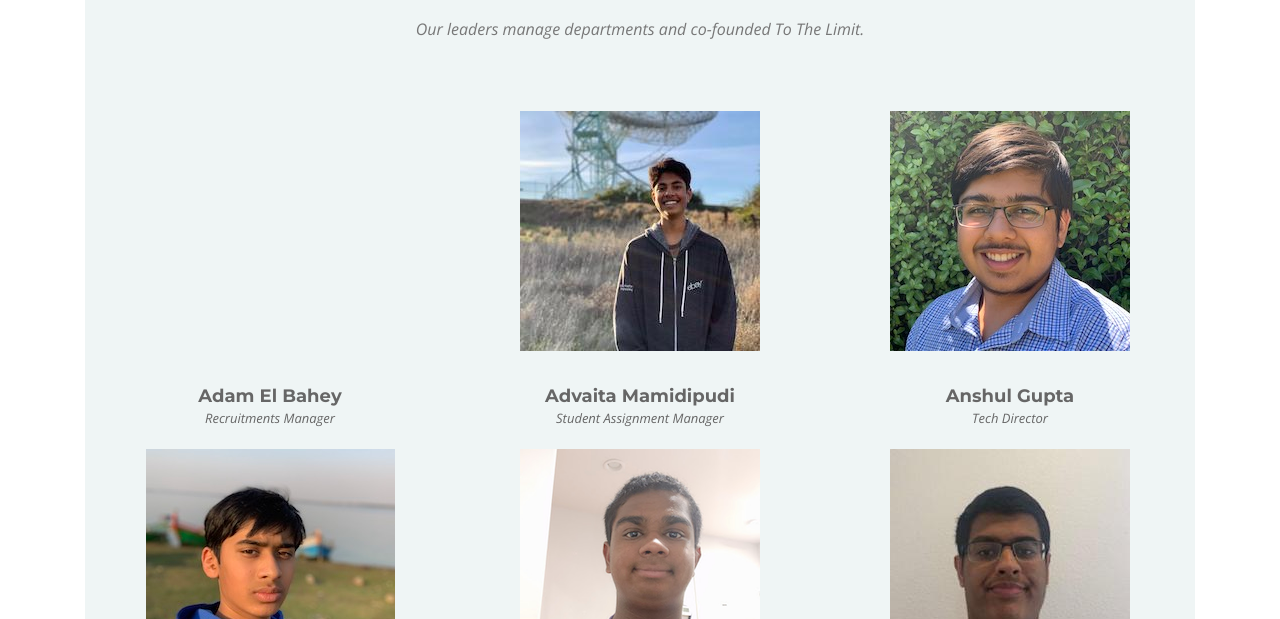
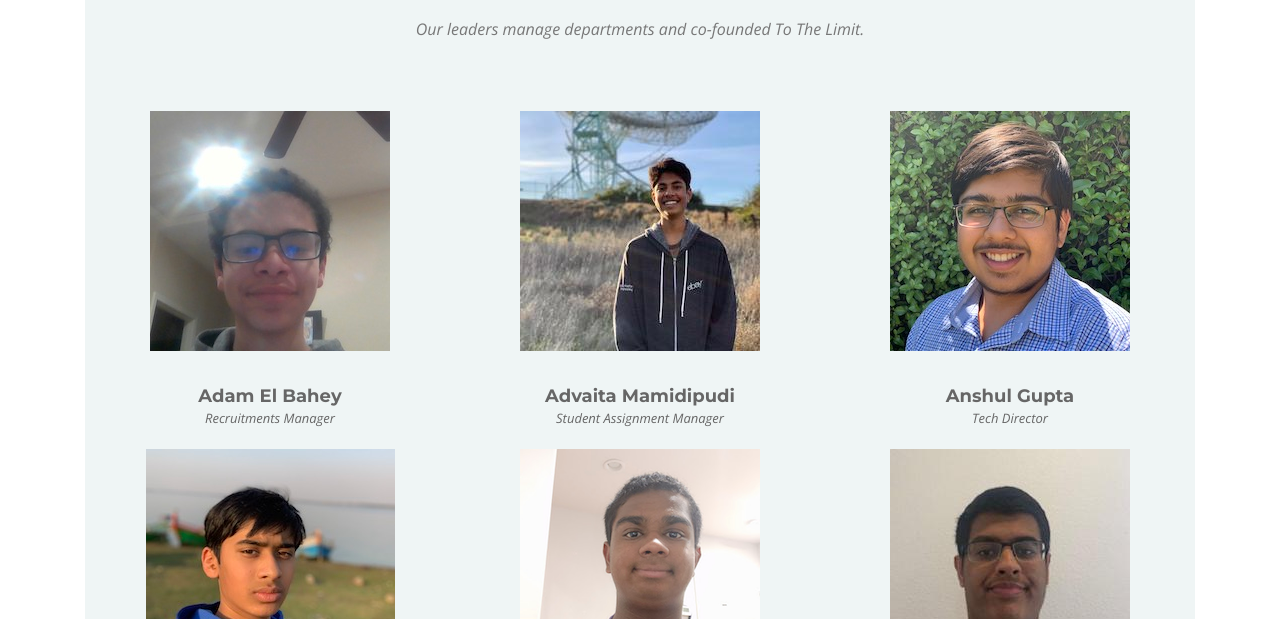
Before and after one commit to ToTheLimitMaths/ToTheLimitMaths, a plain HTML site: page team/index.html in a window 1280 px wide. Shown: the part 481-1100 px from the top of the page. Drawn offline with nearby package versions, Linux system fonts and the light colour scheme.

Commit message:
Update index.html
adam pic

```diff
--- a/team/index.html
+++ b/team/index.html
@@ -194,7 +194,7 @@
 
                 <div class="col-lg-4">
                   <div class="member">
-                    <div class="pic"><img src="img/Suraj" alt="" /></div>
+                    <div class="pic"><img src="img/Adam.jpg" alt="" /></div>
                     <h4>Adam El Bahey</h4>
                     <span>Recruitments Manager</span>
                     <div class="social"></div>
```
